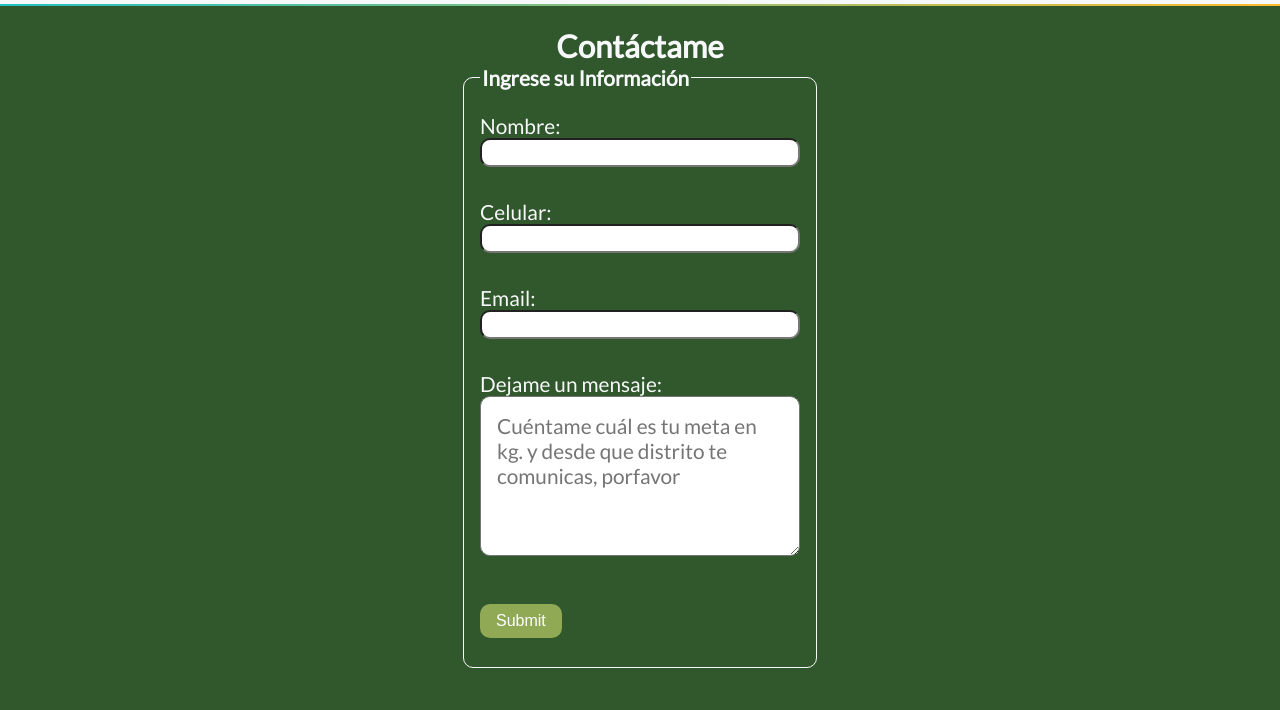
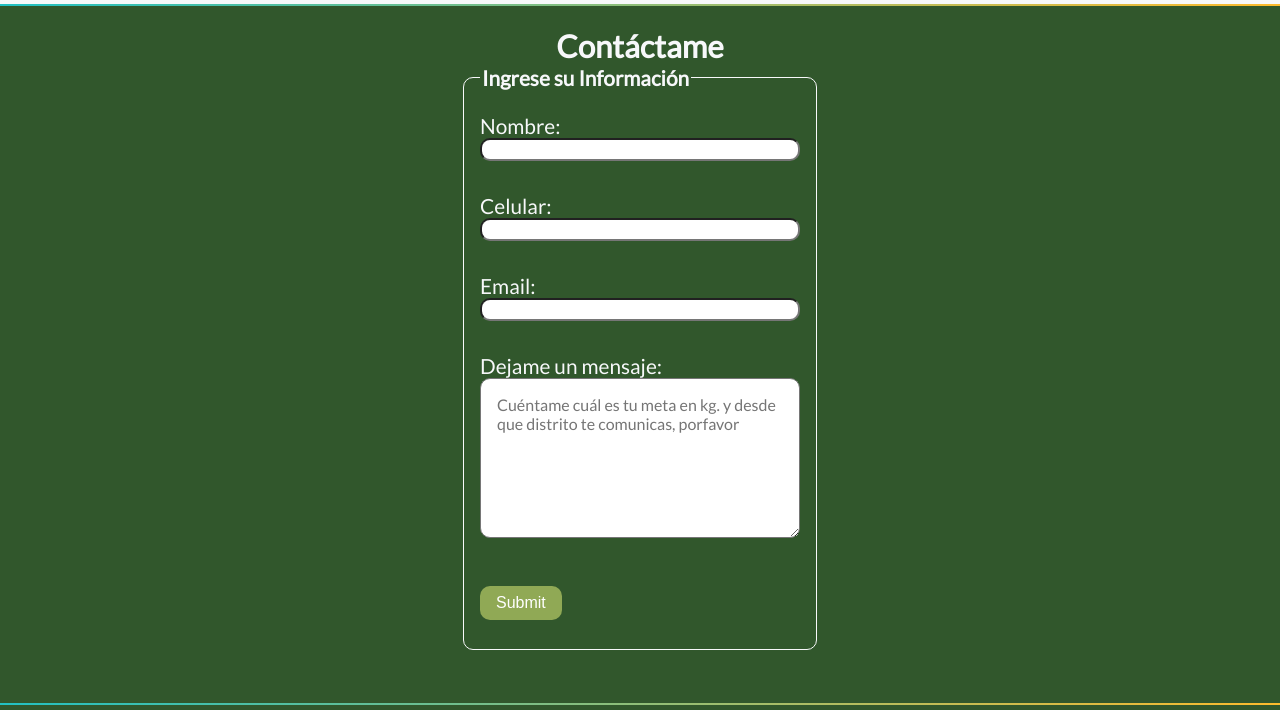
Before and after one commit to leurjim/josevallenas, a plain HTML site: page index.html in a window 1280 px wide. Shown: the part 3100-3810 px from the top of the page. Drawn offline with Linux system fonts and the light colour scheme.

Commit message:
arreglo de contacto

```diff
--- a/css/styles.css
+++ b/css/styles.css
@@ -142,7 +142,7 @@ textarea {
 	margin-bottom: 2rem;
 	width: 20rem;
 	font-family: var(--sans);
-	font-size: 1em;
+	font-size: 1rem;
 	border-radius: 10px;
 	padding: 0 1rem;
 }
```
